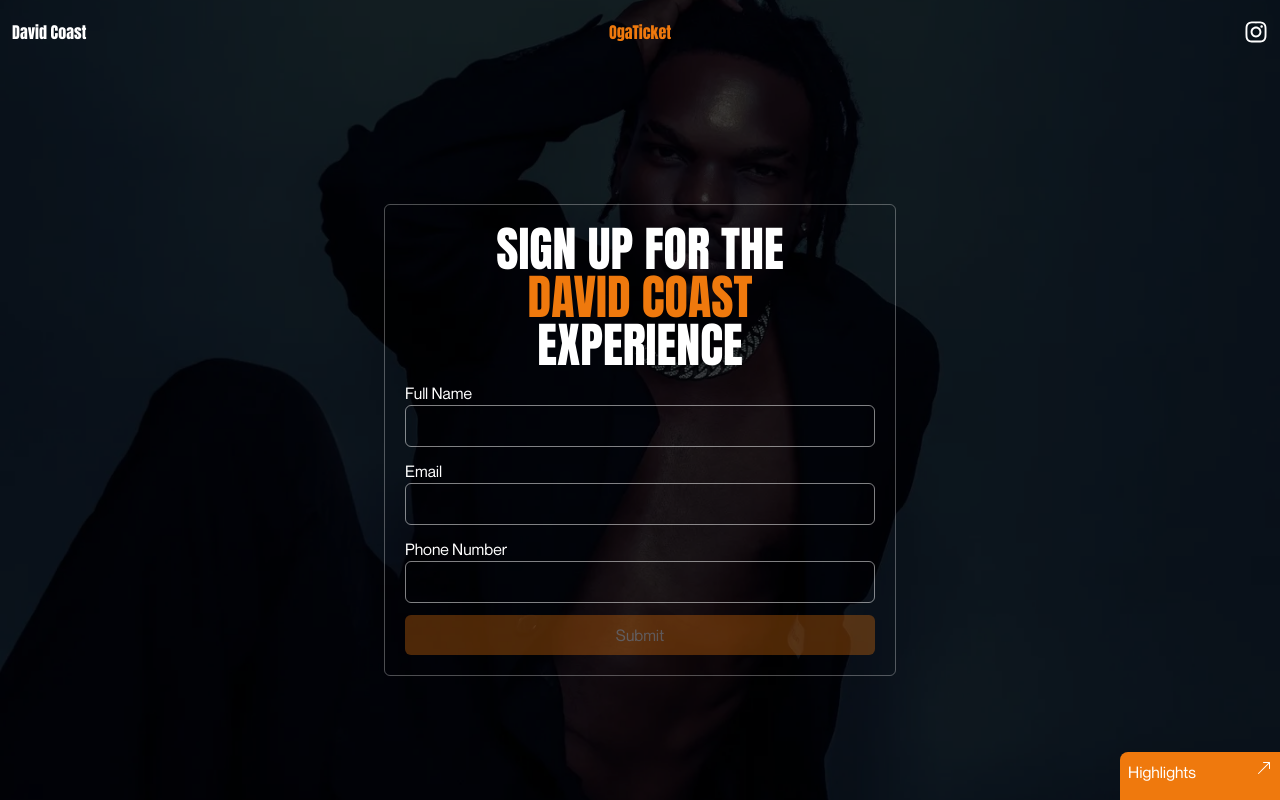
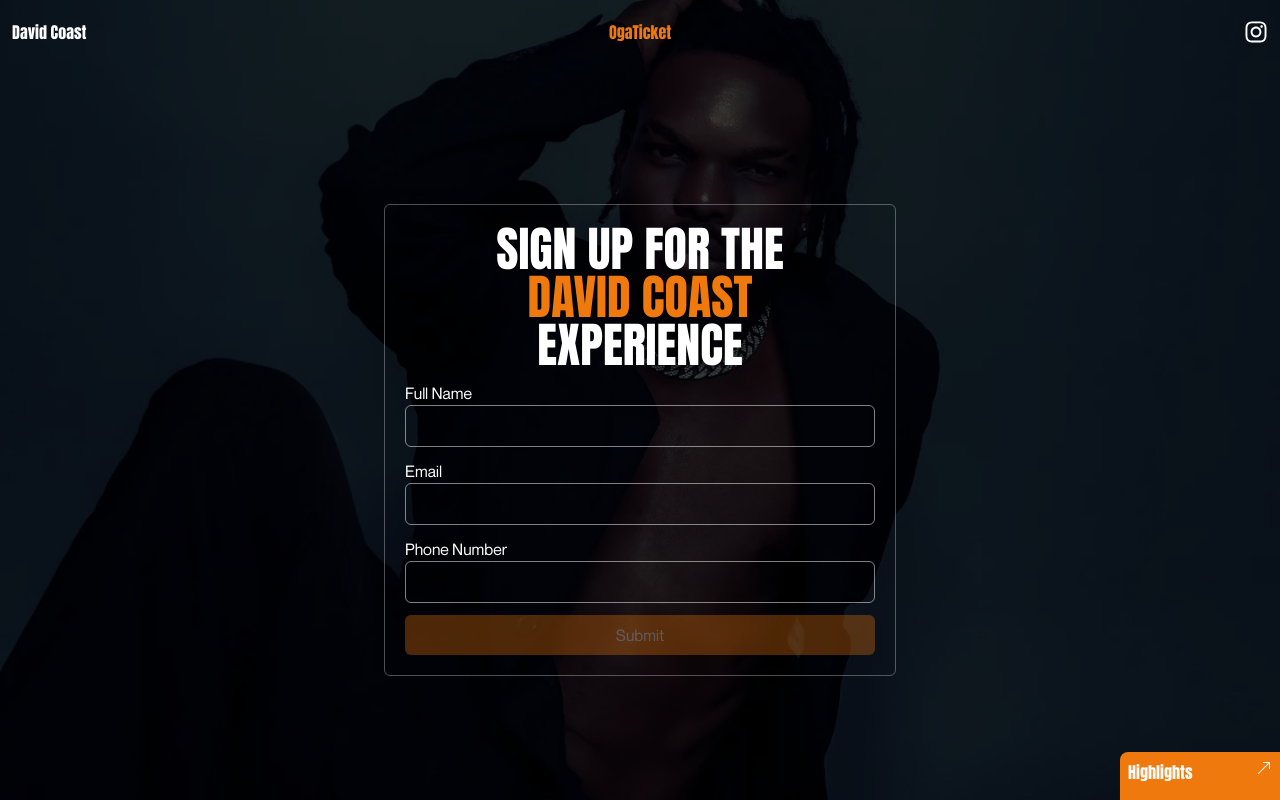
Before and after one commit to lankyjo/david-coast, a Next.js app: page / in a window 1280 px wide. Built offline with nearby package versions, Linux system fonts and the light colour scheme.

Commit message:
hightlight font changed

```diff
--- a/components/Navigation.jsx
+++ b/components/Navigation.jsx
@@ -79,7 +79,7 @@ const Navigation = () => {
         aria-label="open Navigation panel"
         onClick={openMenu}
         id="navBtn"
-        className="fixed right-0 hover:scale-105 transition-all cursor-pointer flex justify-between bottom-0 bg-[rgb(239_121_13)] w-40 h-12 p-2 text-white rounded-tl-lg"
+        className="fixed font-anton right-0 hover:scale-105 transition-all cursor-pointer flex justify-between bottom-0 bg-[rgb(239_121_13)] w-40 h-12 p-2 text-white rounded-tl-lg"
       >
         Highlights
     <BsArrowUpRight/>
```
